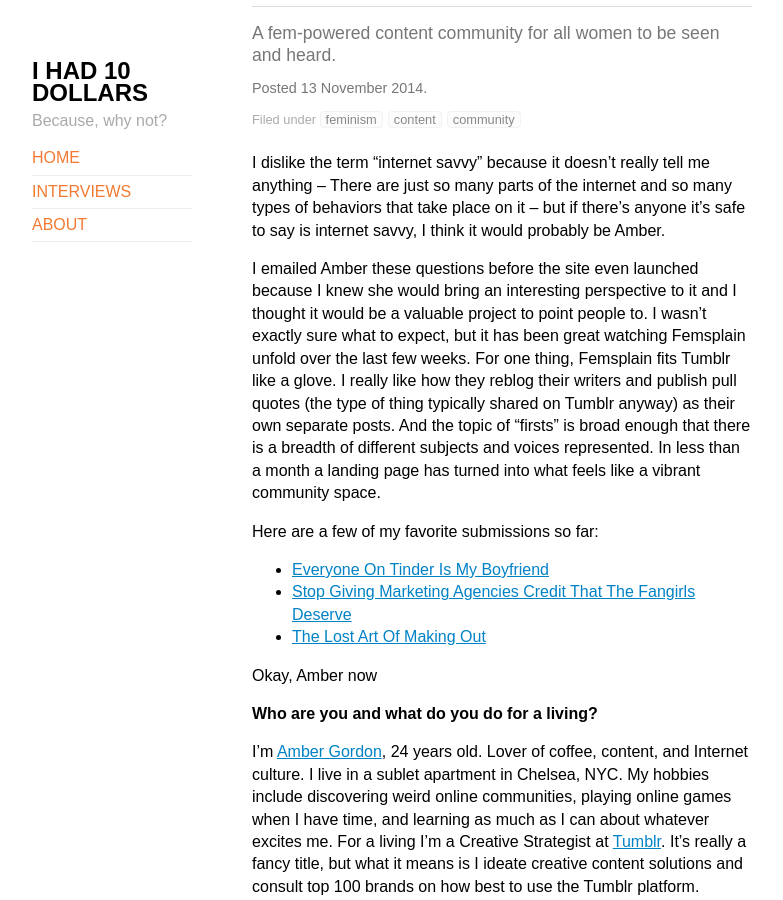
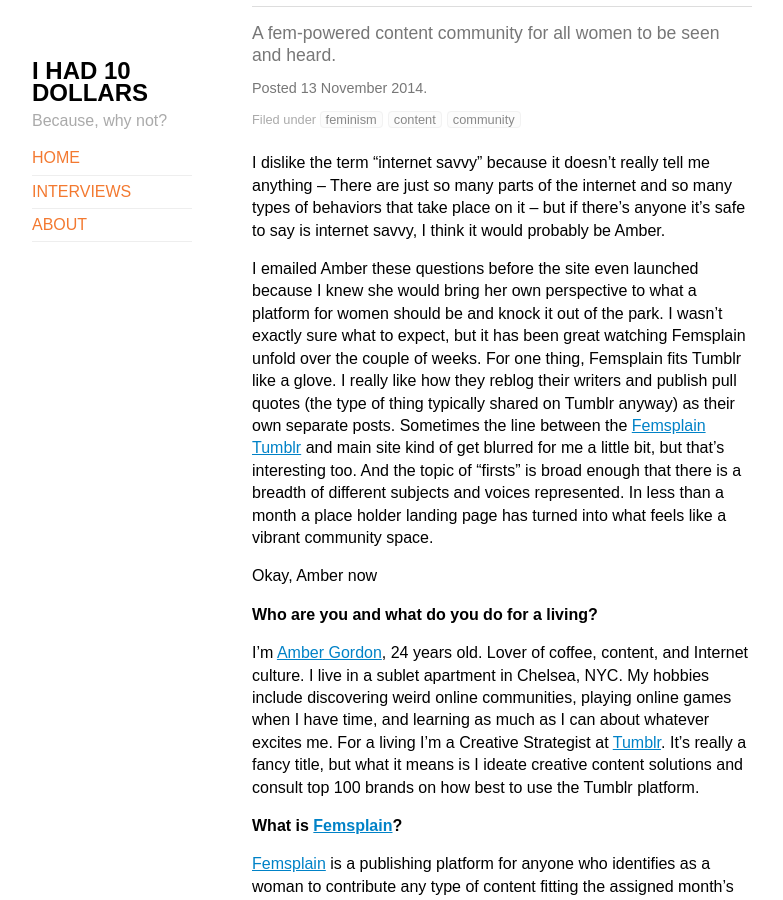
Before and after one commit to 10dollars/tendollars.github.io.raw, a Jekyll site: the page built from _posts/2014-11-13-amber-gordon.md, in a window 1280 px wide and 900 px high, scrolled down 445 px. Shown: the whole window, without its empty margins (248-1031 px from the left). Built offline with Jekyll 4.4.1, drawn with Linux system fonts in a browser that asks for light colours; some of the changed text lies outside the part shown.

Commit message:
edit amber's intro

```diff
--- a/_posts/2014-11-13-amber-gordon.md
+++ b/_posts/2014-11-13-amber-gordon.md
@@ -8,13 +8,7 @@
 
 I dislike the term "internet savvy" because it doesn't really tell me anything -- There are just so many parts of the internet and so many types of behaviors that take place on it -- but if there's anyone it's safe to say is internet savvy, I think it would probably be Amber.
 
-I emailed Amber these questions before the site even launched because I knew she would bring an interesting perspective to it and I thought it would be a valuable project to point people to. I wasn't exactly sure what to expect, but it has been great watching Femsplain unfold over the last few weeks. For one thing, Femsplain fits Tumblr like a glove. I really like how they reblog their writers and publish pull quotes (the type of thing typically shared on Tumblr anyway) as their own separate posts. And the topic of "firsts" is broad enough that there is a breadth of different subjects and voices represented. In less than a month a landing page has turned into what feels like a vibrant community space.
-
-Here are a few of my favorite submissions so far:
-
-* [Everyone On Tinder Is My Boyfriend](http://femsplain.com/everyone-on-tinder-is-my-boyfriend/)
-* [Stop Giving Marketing Agencies Credit That The Fangirls Deserve](http://femsplain.com/stop-giving-marketing-agencies-credit-that-the-fangirls-deserve/)
-* [The Lost Art Of Making Out](http://femsplain.com/the-lost-art-of-making-out/)
+I emailed Amber these questions before the site even launched because I knew she would bring her own perspective to what a platform for women should be and knock it out of the park. I wasn't exactly sure what to expect, but it has been great watching Femsplain unfold over the couple of weeks. For one thing, Femsplain fits Tumblr like a glove. I really like how they reblog their writers and publish pull quotes (the type of thing typically shared on Tumblr anyway) as their own separate posts. Sometimes the line between the [Femsplain Tumblr](http://femsplain.tumblr.com/) and main site kind of get blurred for me a little bit, but that's interesting too. And the topic of "firsts" is broad enough that there is a breadth of different subjects and voices represented. In less than a month a place holder landing page has turned into what feels like a vibrant community space.
 
 Okay, Amber now
 
@@ -40,12 +34,16 @@
 
 Of course we've gotten a fair amount of inquiries on sharing Tinder stories and to "maintain a quality" to the site we've just asked those women to still contribute but consider a different story. We don't want to turn anyone who wants to share something away, and they understand.
 
-#### What do you think the biggest opportunity for Femsplain is? Like, what is the impact you'd most like to have? It seems like there's a real need for a space for women to share stories with each other just to know that many people experience the same things, but there's also a need to show men what you experience. I know I'm starting to get a better sense of it thanks to things like blogs devoted to okcupid messages or places like the creepy pm's sub-reddit. But I still have moments where my mind has to stretch to understand just how often those type of messages come in.
-
-#### Do you see Femsplain as being skewed in either of those directions? Am I totally off the mark?
+#### What do you think the biggest opportunity for Femsplain is? Like, what is the impact you'd most like to have?
 
 My vision for [Femsplain](http://femsplain.com) has become harder and harder to talk about as each day passes. Every day something amazing happens that I would have never dreamed would and it's so overwhelming. Everyone is so willing to offer their help, women and men. A great example of that is the day Femsplain launched, I was having site load issues because of the volume of people visiting the site. Someone on Twitter, who'm I hadn't known till he tweeted at me asking if I needed help showed me how to fix the issues I was having over GChat. The other day one woman donated an unnecessarily large amount of money towards the launch party we're having on the 21st. I have an entire volunteer staff of 17 women, editors, contributors, and one fantastic person who comes over my house every Sunday for the past few weeks to help me with anything I'm behind on.
 
 I went off on a huge tangent, but really this is what my hopes are. We all come together to build a positive, supportive community that feels real. Like you mentioned, there really is a lack of visibility into what women go through everyday. If we can talk about our problems, triumphs, fears, and passions in a safe space and create thoughtful and educated conversations from them that's a start.
 
 Eventually I'd love to turn [Femsplain](http://femsplain.com) into something bigger, but right now I'm focused on building and spreading awareness.
+
+#### Me again. Here are a few of my favorite pieces on Femsplain right now, if you're interested
+
+* [Everyone On Tinder Is My Boyfriend](http://femsplain.com/everyone-on-tinder-is-my-boyfriend/)
+* [Stop Giving Marketing Agencies Credit That The Fangirls Deserve](http://femsplain.com/stop-giving-marketing-agencies-credit-that-the-fangirls-deserve/)
+* [The Lost Art Of Making Out](http://femsplain.com/the-lost-art-of-making-out/)
```
